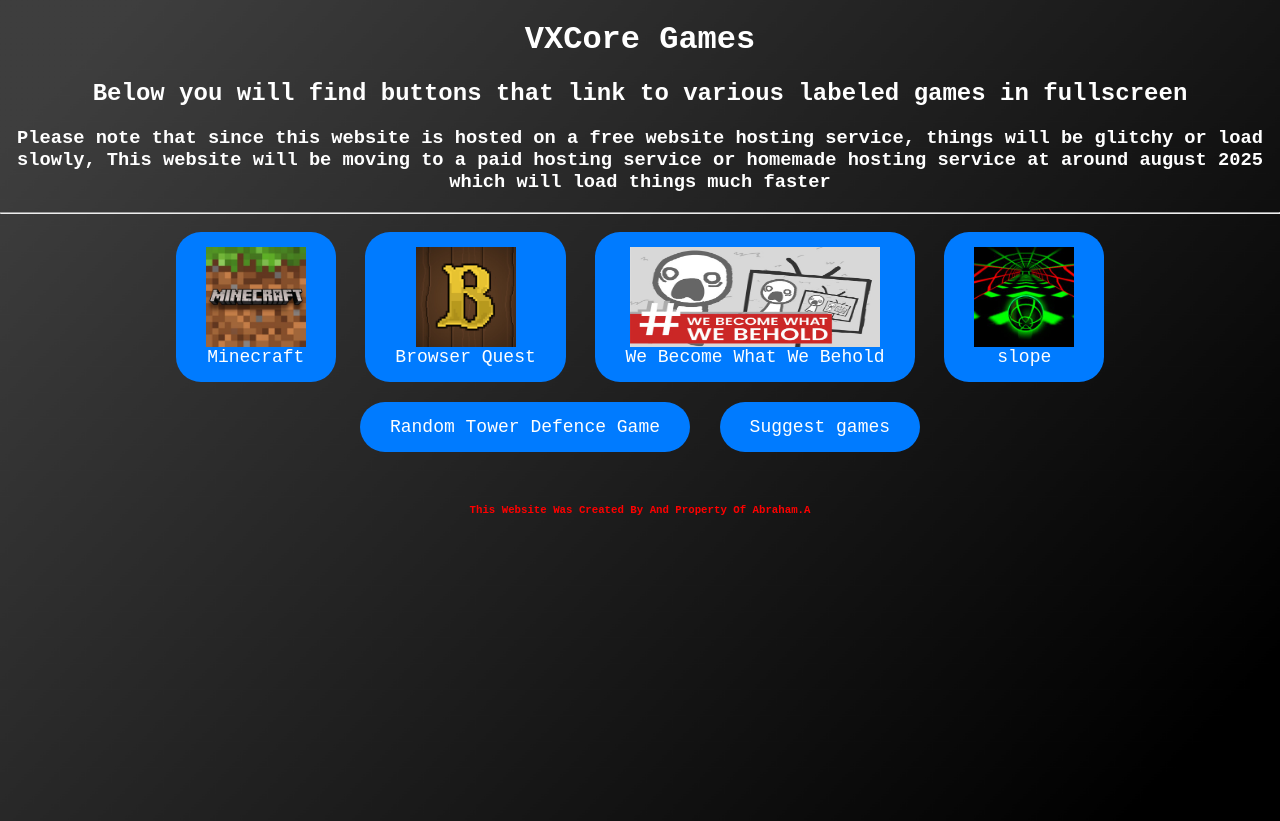
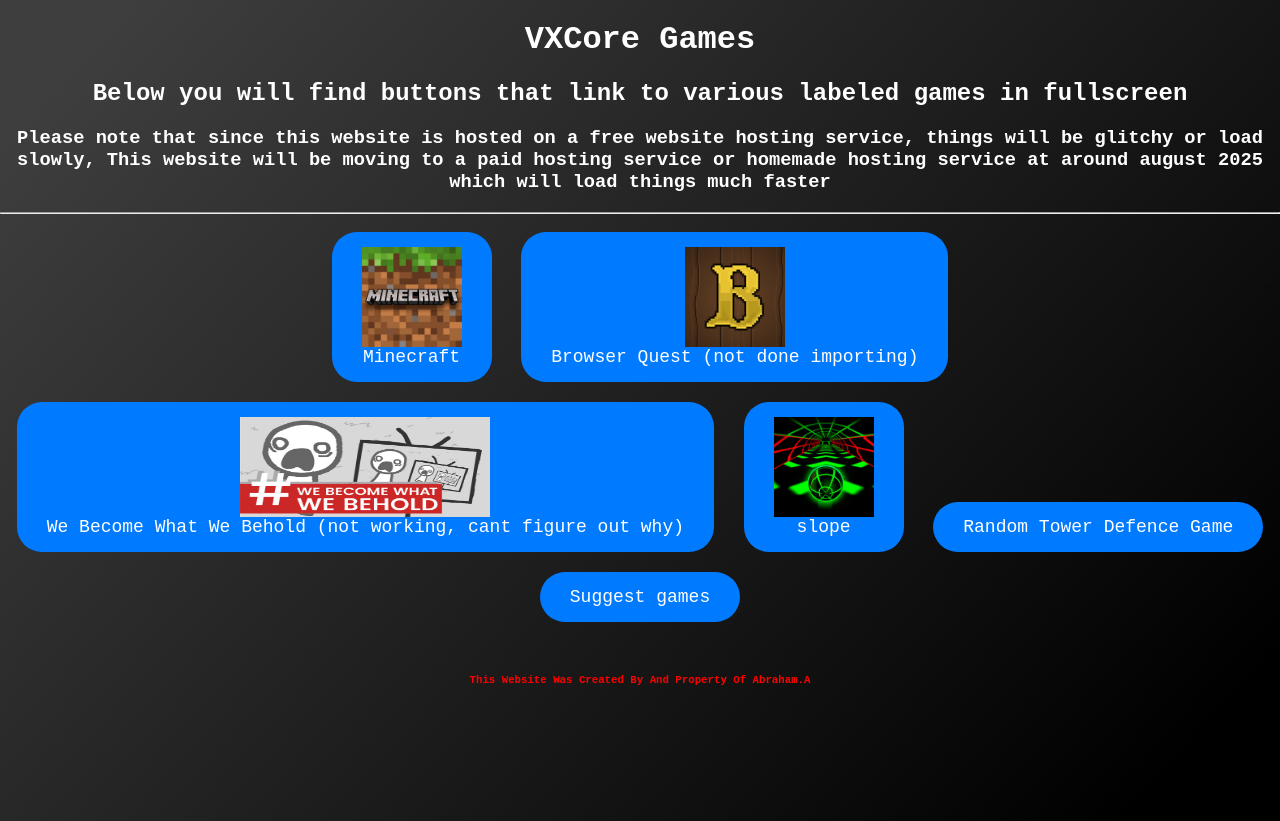
Before and after one commit to VXCore-Games/VXCore, a plain HTML site: page index.html in a window 1280 px wide. Drawn offline with Linux system fonts and the light colour scheme.

Commit message:
Update index.html

```diff
--- a/index.html
+++ b/index.html
@@ -54,12 +54,12 @@
 
         <button onclick="window.location.href='browserquest/client/index.html';" style="position: relative;">
             <img src="browserquest.jpg" alt="Browserquest Icon"  style="width: 100px; height: 100px; display: block; margin: 0 auto;">
-            <span>Browser Quest</span>
+            <span>Browser Quest (not done importing)</span>
         </button>
 
         <button onclick="window.location.href='wbwwb/index.html';" style="position: relative;">
             <img src="wbwwb.jpg" alt="wbwwb Icon"  style="width: 250px; height: 100px; display: block; margin: 0 auto;">
-            <span>We Become What We Behold</span>
+            <span>We Become What We Behold (not working, cant figure out why)</span>
         </button>
 
         <button onclick="window.location.href='slopeoffline.html';" style="position: relative;">
```
